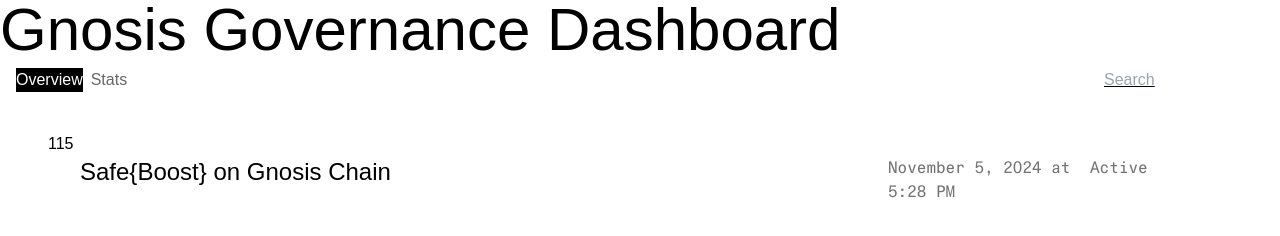
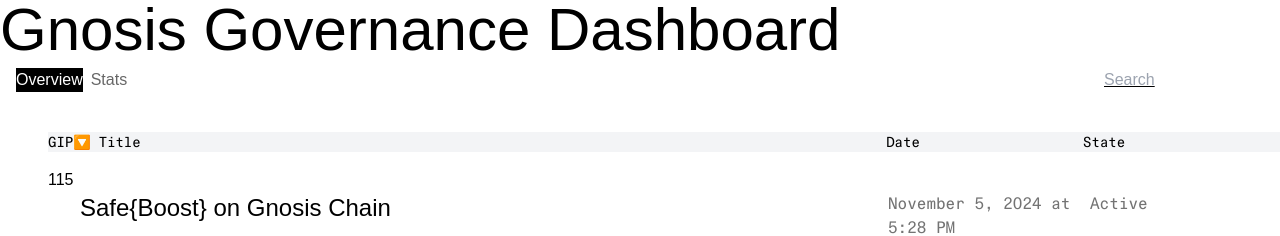
Before and after one commit to gnosischain/gip_dashboard, a React (Vite) app: page / in a window 1280 px wide. Shown: the top 236 px of the page. Built offline with nearby package versions, Linux system fonts and the light colour scheme; no server answers; a web font is replaced by a local one.

Commit message:
fix: typing error ing GIP table component

```diff
--- a/src/App.tsx
+++ b/src/App.tsx
@@ -22,7 +22,7 @@
   scores: number[];
   scores_state: string;
   scores_total: number;
-  start: number;
+  start: string;
   state: string;
   title: string;
   url: string;
--- a/src/components/GIPTable.tsx
+++ b/src/components/GIPTable.tsx
@@ -8,7 +8,10 @@
 }
 
 const GIPTable = ({ gips, searchTerm }: GIPTableProps) => {
-  const [sortState, setSortState] = useState({
+  const [sortState, setSortState] = useState<{
+    column: 'gip_number' | 'title' | 'start' | 'state';
+    state: 'asc' | 'desc';
+  }>({
     column: 'gip_number',
     state: 'desc',
   });
@@ -28,12 +31,14 @@
       const column = sortState.column;
       const order = sortState.state === 'asc' ? 1 : -1;
 
-      let valA = a[column];
-      let valB = b[column];
+      const valA = a[column];
+      const valB = b[column];
 
       if (column === 'gip_number') {
-        valA = parseInt(valA, 10);
-        valB = parseInt(valB, 10);
+        const valANum = parseInt(valA, 10);
+        const valBNum = parseInt(valB, 10);
+
+        return valANum < valBNum ? -order : valANum > valBNum ? order : 0;
       }
 
       return valA < valB ? -order : valA > valB ? order : 0;
@@ -52,6 +57,87 @@
 
   return (
     <div>
+      <div className='max-sm:hidden w-full flex font-mono bg-gray-100'>
+        <button
+          onClick={() =>
+            setSortState((prev) => ({
+              column: 'gip_number',
+              state:
+                prev.column === 'gip_number' && prev.state === 'asc'
+                  ? 'desc'
+                  : 'asc',
+            }))
+          }
+          className='text-sm mr-2'
+        >
+          GIP
+          {sortState.column === 'gip_number'
+            ? sortState.state === 'asc'
+              ? '🔼'
+              : '🔽'
+            : ''}
+        </button>
+        <div className='w-full grid grid-cols-6'>
+          <button
+            onClick={() =>
+              setSortState((prev) => ({
+                column: 'title',
+                state:
+                  prev.column === 'title' && prev.state === 'asc'
+                    ? 'desc'
+                    : 'asc',
+              }))
+            }
+            className='flex col-span-4 text-sm'
+          >
+            Title
+            {sortState.column === 'title'
+              ? sortState.state === 'asc'
+                ? '🔼'
+                : '🔽'
+              : ''}
+          </button>
+          <button
+            onClick={() =>
+              setSortState((prev) => ({
+                column: 'start',
+                state:
+                  prev.column === 'start' && prev.state === 'asc'
+                    ? 'desc'
+                    : 'asc',
+              }))
+            }
+            className='flex col-span-1 text-sm'
+          >
+            Date
+            {sortState.column === 'start'
+              ? sortState.state === 'asc'
+                ? '🔼'
+                : '🔽'
+              : ''}
+          </button>
+          <button
+            onClick={() =>
+              setSortState((prev) => ({
+                column: 'state',
+                state:
+                  prev.column === 'state' && prev.state === 'asc'
+                    ? 'desc'
+                    : 'asc',
+              }))
+            }
+            className='flex col-span-1 text-sm'
+          >
+            State
+            {sortState.column === 'state'
+              ? sortState.state === 'asc'
+                ? '🔼'
+                : '🔽'
+              : ''}
+          </button>
+        </div>
+      </div>
+
       <div className='flex flex-col gap-y-6 mt-4'>
         {visibleGips.map((gip) => (
           <GIPItem key={gip.id} gip={gip} />
@@ -60,10 +146,7 @@
 
       {visibleCount < filteredAndSortedGips.length && (
         <div className='flex justify-center mt-3'>
-          <button
-            onClick={loadMore}
-            className='text-white px-4 py-2 rounded'
-          >
+          <button onClick={loadMore} className='text-white px-4 py-2 rounded'>
             Load More
           </button>
         </div>
```
